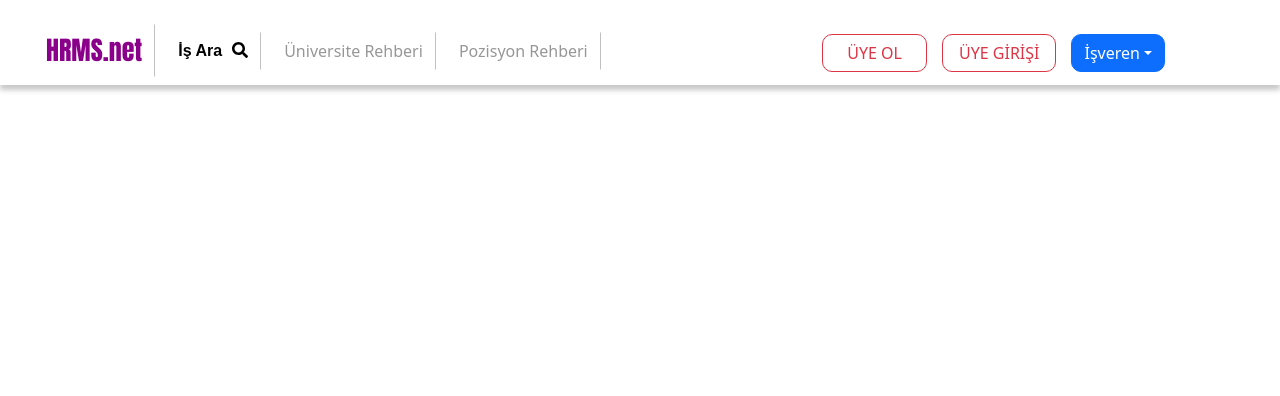
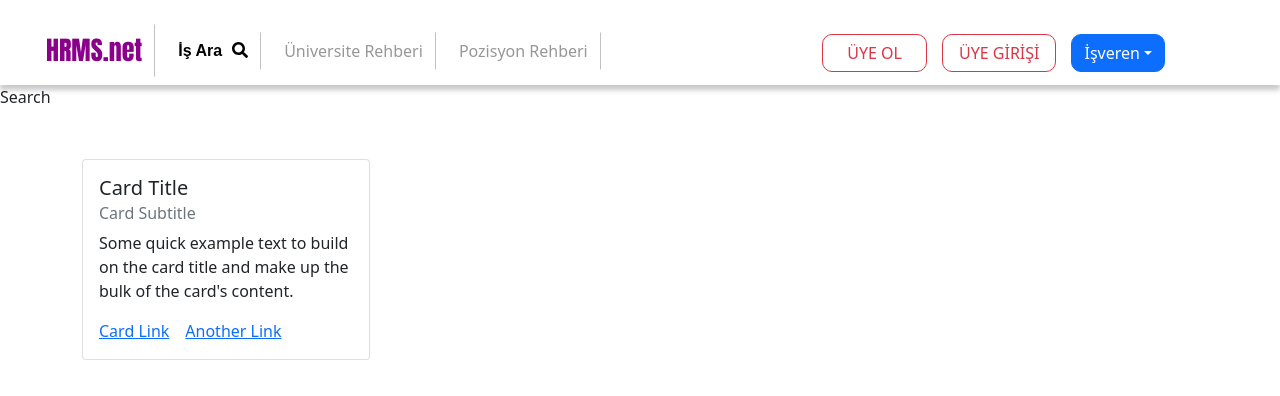
Before and after one commit to yusuffurkanyalcin/HRMS-Frontend, a React (Create React App) app: page / in a window 1280 px wide. Shown: the top 396 px of the page. Built offline with nearby package versions, Linux system fonts and the light colour scheme.

Commit message:
refactoring

```diff
--- a/src/App.js
+++ b/src/App.js
@@ -1,9 +1,10 @@
+import Dash from './components/Dash';
 import Navbar from './components/Navbar';
 function App() {
   return (
     <div>
     <Navbar/>
-
+    <Dash/>
     </div>
   );
 }
--- /dev/null
+++ b/src/components/Categories.js
@@ -0,0 +1,23 @@
+import React from "react";
+import { Container } from "react-bootstrap";
+import Card from "react-bootstrap/Card";
+export default function Categories() {
+  return (
+    <Container>
+      <Card style={{ width: "18rem" }}>
+        <Card.Body>
+          <Card.Title>Card Title</Card.Title>
+          <Card.Subtitle className="mb-2 text-muted">
+            Card Subtitle
+          </Card.Subtitle>
+          <Card.Text>
+            Some quick example text to build on the card title and make up the
+            bulk of the card's content.
+          </Card.Text>
+          <Card.Link href="#">Card Link</Card.Link>
+          <Card.Link href="#">Another Link</Card.Link>
+        </Card.Body>
+      </Card>
+    </Container>
+  );
+}
--- /dev/null
+++ b/src/components/Dash.js
@@ -0,0 +1,13 @@
+import React from "react";
+import Categories from "./Categories";
+import SearchJob from "./SearchJob";
+
+export default function Dash() {
+  return (
+    <div>
+      <SearchJob />
+      <div style={{marginTop:"50px"}}></div>
+      <Categories/>
+    </div>
+  );
+}
--- a/src/components/Navbar.js
+++ b/src/components/Navbar.js
@@ -35,6 +35,7 @@ export default function Navbar() {
             className="px-4 navButton "
             variant="outline-danger"
             size="md"
+
           >
             ÜYE OL
           </Button>
--- /dev/null
+++ b/src/components/SearchJob.js
@@ -0,0 +1,8 @@
+import React from "react";
+export default function SearchJob() {
+  return (
+    <div>
+      Search
+    </div>
+  );
+}
```
Also changed, not shown: src/components/Dene.js (deleted, +0 -10 lines).
